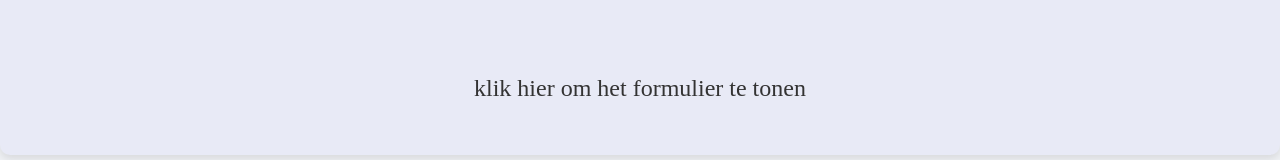
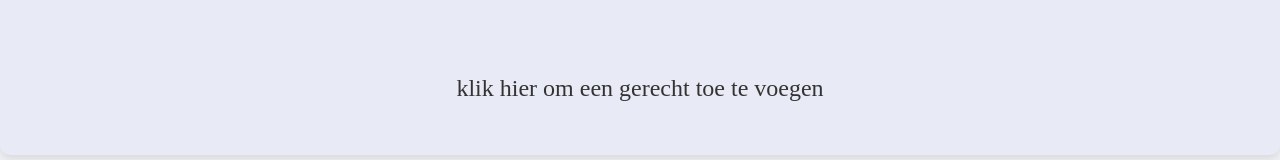
Before and after one commit to PieterLuypaert/Recipes-app, a website: page app/site/index.html in a window 1280 px wide. Shown: the part 373-533 px from the top of the page. Drawn offline with Linux system fonts and the light colour scheme; no server answers; a web font is replaced by a local one.

Commit message:
update button text for adding a recipe in index.html

```diff
--- a/app/site/index.html
+++ b/app/site/index.html
@@ -33,7 +33,7 @@
     <main>
         <div class="recipe-container" id="recipe-container"></div>
         <div class="button-container">
-            <button class="toggle-button" id="toggle-form">klik hier om het formulier te tonen</button>
+            <button class="toggle-button" id="toggle-form">klik hier om een gerecht toe te voegen</button>
             <form class="add-recipe-form" id="add-recipe-form">
                 <h1>Recept toevoegen</h1>
                 <input type="text" id="title" placeholder="Titel" required>
```
